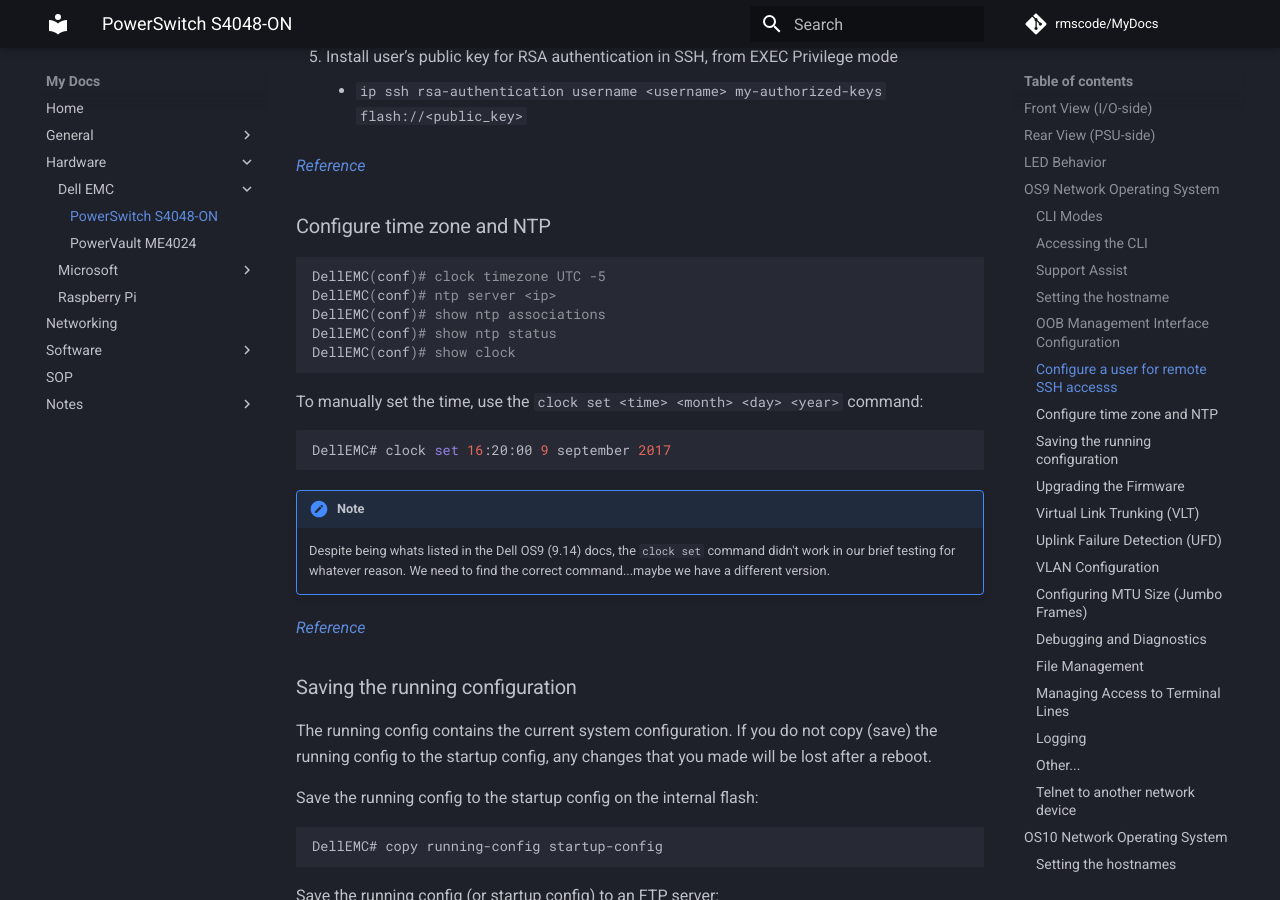
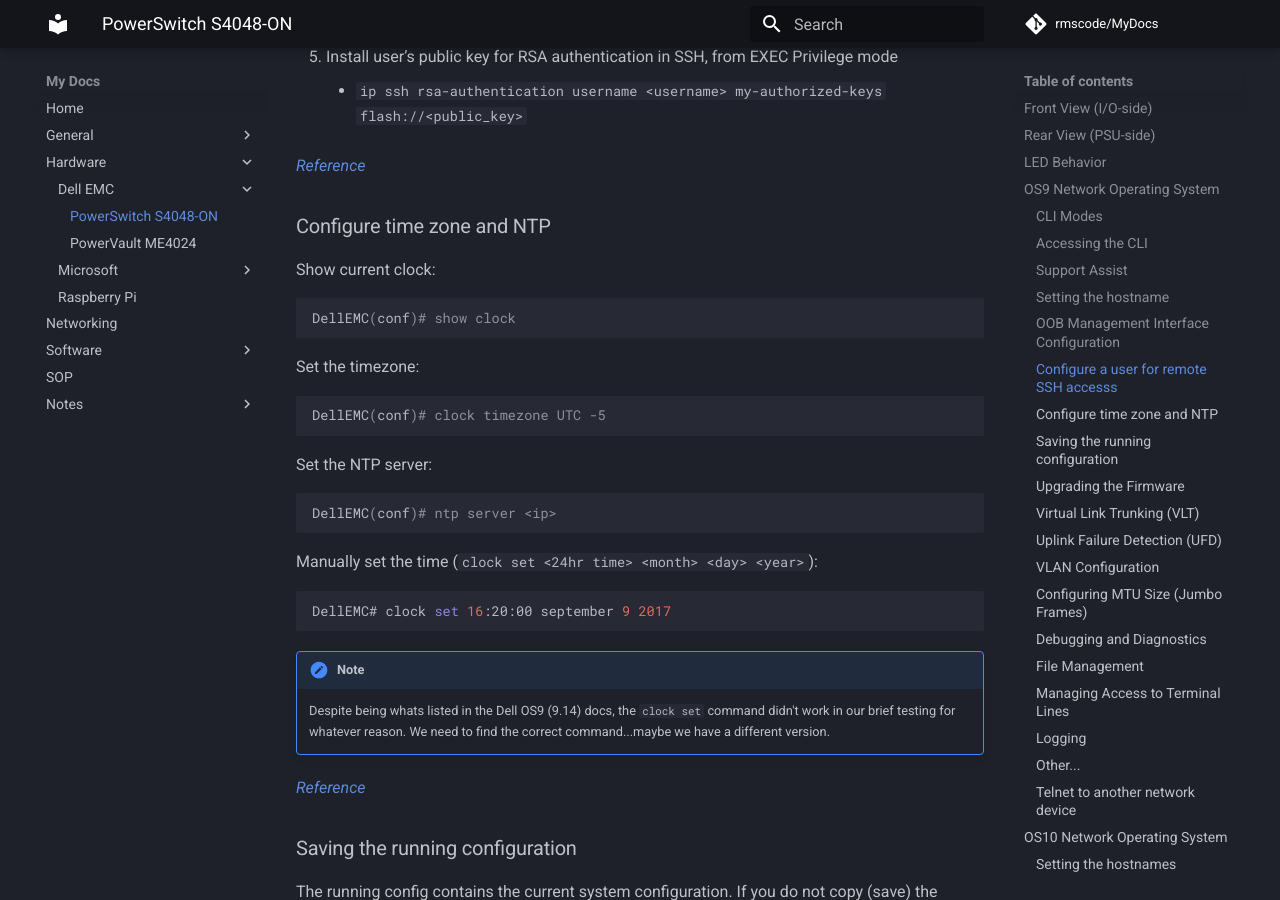
Before and after one commit to rmscode/binary-garden, an MkDocs documentation site: the page built from docs/hardware/dell-emc/s4048-on.md, in a window 1280 px wide and 900 px high, scrolled down 6187 px. Built offline with MkDocs 1.6.1 and Material for MkDocs 9.7.7, drawn with Linux system fonts in a browser that asks for light colours; comment, search, counter and statistics services are not loaded.

Commit message:
Update s4048-on.md

````diff
--- a/docs/hardware/dell-emc/s4048-on.md
+++ b/docs/hardware/dell-emc/s4048-on.md
@@ -311,18 +311,26 @@
 
 ### Configure time zone and NTP
 
+Show current clock:
+
 ```shell
-DellEMC(conf)# clock timezone UTC -5
-DellEMC(conf)# ntp server <ip>
-DellEMC(conf)# show ntp associations
-DellEMC(conf)# show ntp status
 DellEMC(conf)# show clock
 ```
 
-To manually set the time, use the `clock set <time> <month> <day> <year>` command:
+Set the timezone:
+```shell
+DellEMC(conf)# clock timezone UTC -5
+```
+
+Set the NTP server:
 
 ```shell
-DellEMC# clock set 16:20:00 9 september 2017
+DellEMC(conf)# ntp server <ip>
+```
+Manually set the time (`clock set <24hr time> <month> <day> <year>`):
+
+```shell
+DellEMC# clock set 16:20:00 september 9 2017
 ```
 
 !!! note
````
